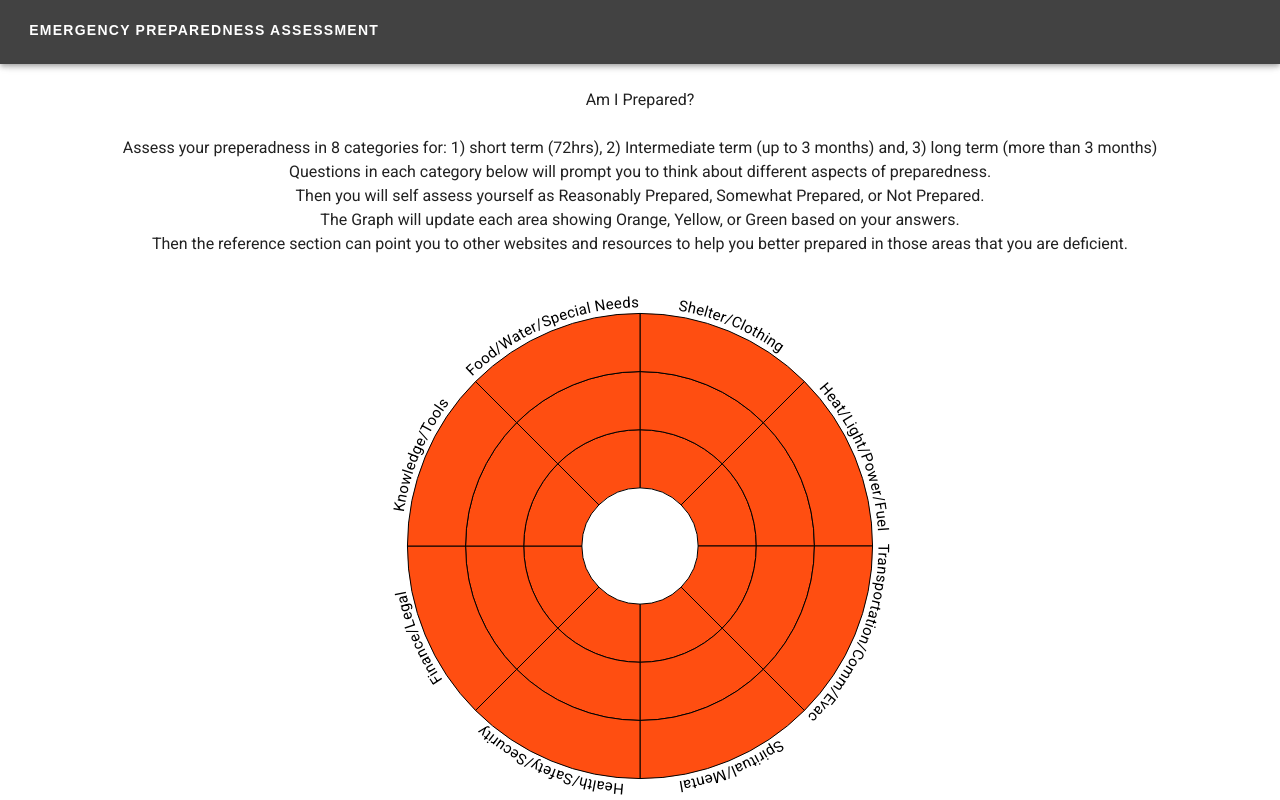
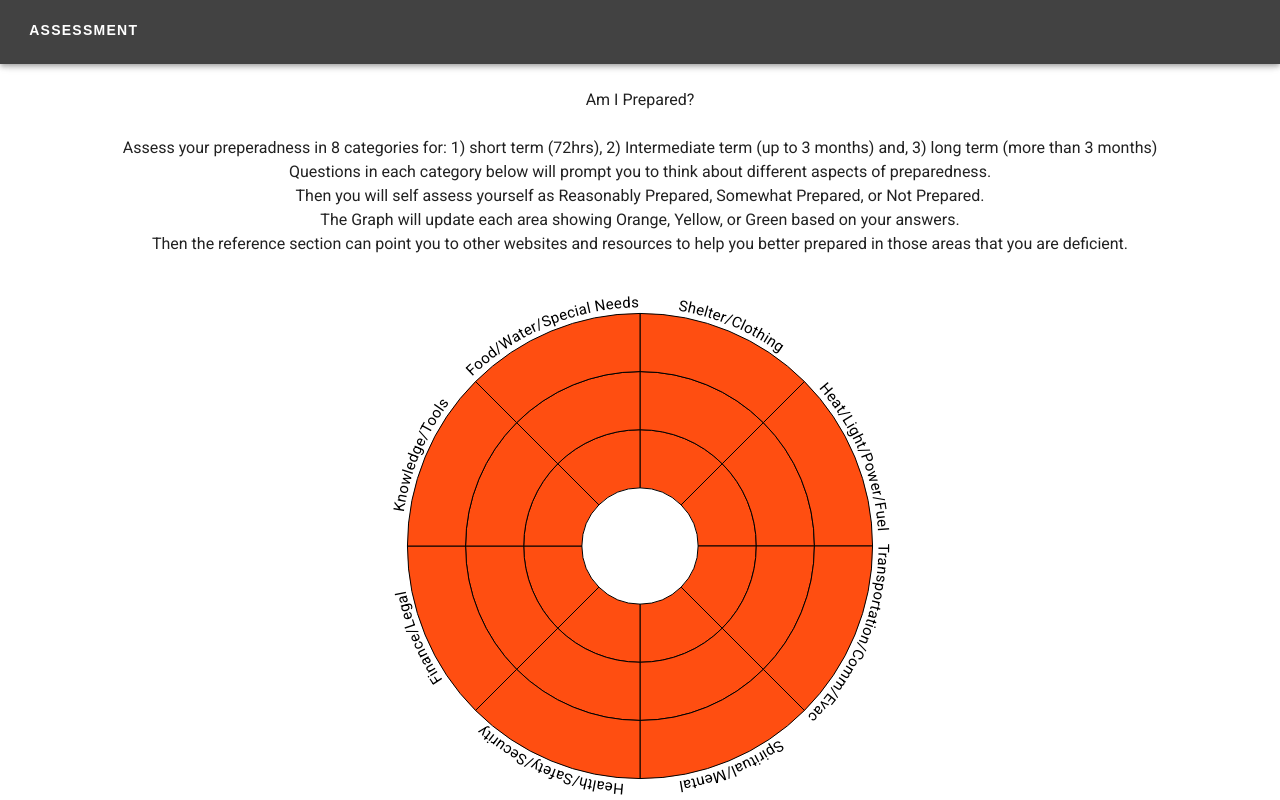
Before and after one commit to N-Westwood/dads-website, a Vue app: page / in a window 1280 px wide. Shown: the top 800 px of the page. Built offline with nearby package versions, Linux system fonts and the light colour scheme.

Commit message:
changed assessment title

```diff
--- a/src/components/Header.vue
+++ b/src/components/Header.vue
@@ -48,7 +48,7 @@ export default {
       drawer: null,
       group: null,
       bg: 'secondary',
-      titleText: 'Emergency Preparedness Assestment'
+      titleText: 'Assestments'
     }
   },
   methods:{
@@ -65,9 +65,9 @@ export default {
   created(){
     let routeName = this.$router.history.current.path
     if (routeName == '/')
-        this.titleText = 'Emergency Preparedness Assessment'
+        this.titleText = 'Assessment' //'Emergency Preparedness Assessment'
       else if (routeName == '/survey'){
-        this.titleText = `Emergency Preparedness Assessment - ${this.$route.query.id} ${this.$route.query.time}`
+        this.titleText = `Assessment' // - ${this.$route.query.id} ${this.$route.query.time}` //Emergency Preparedness
       }
   },
   computed: {
@@ -87,9 +87,9 @@ export default {
     },
     $route(to){
       if (to.name == 'Home')
-        this.titleText = 'Emergency Preparedness Assessment'
+        this.titleText = 'Assessment' //'Emergency Preparedness Assessment'
       else if (to.name == 'Survey'){
-        this.titleText = `Emergency Preparedness Assessment - ${to.query.id} ${to.query.time}`
+        this.titleText = 'Assessment' //Emergency Preparedness Assessment - ${to.query.id} ${to.query.time}`
       }
     },
   },
```
